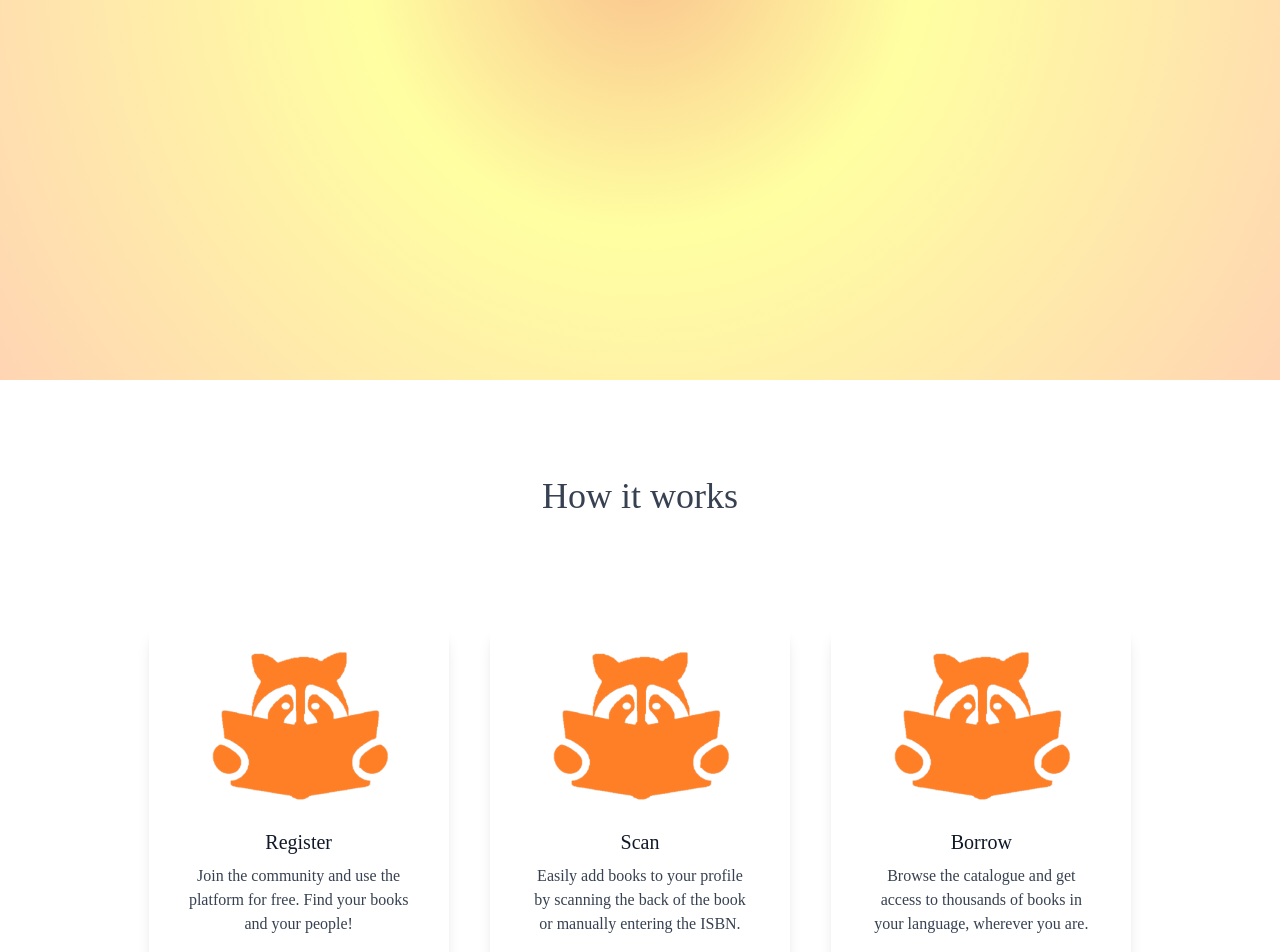
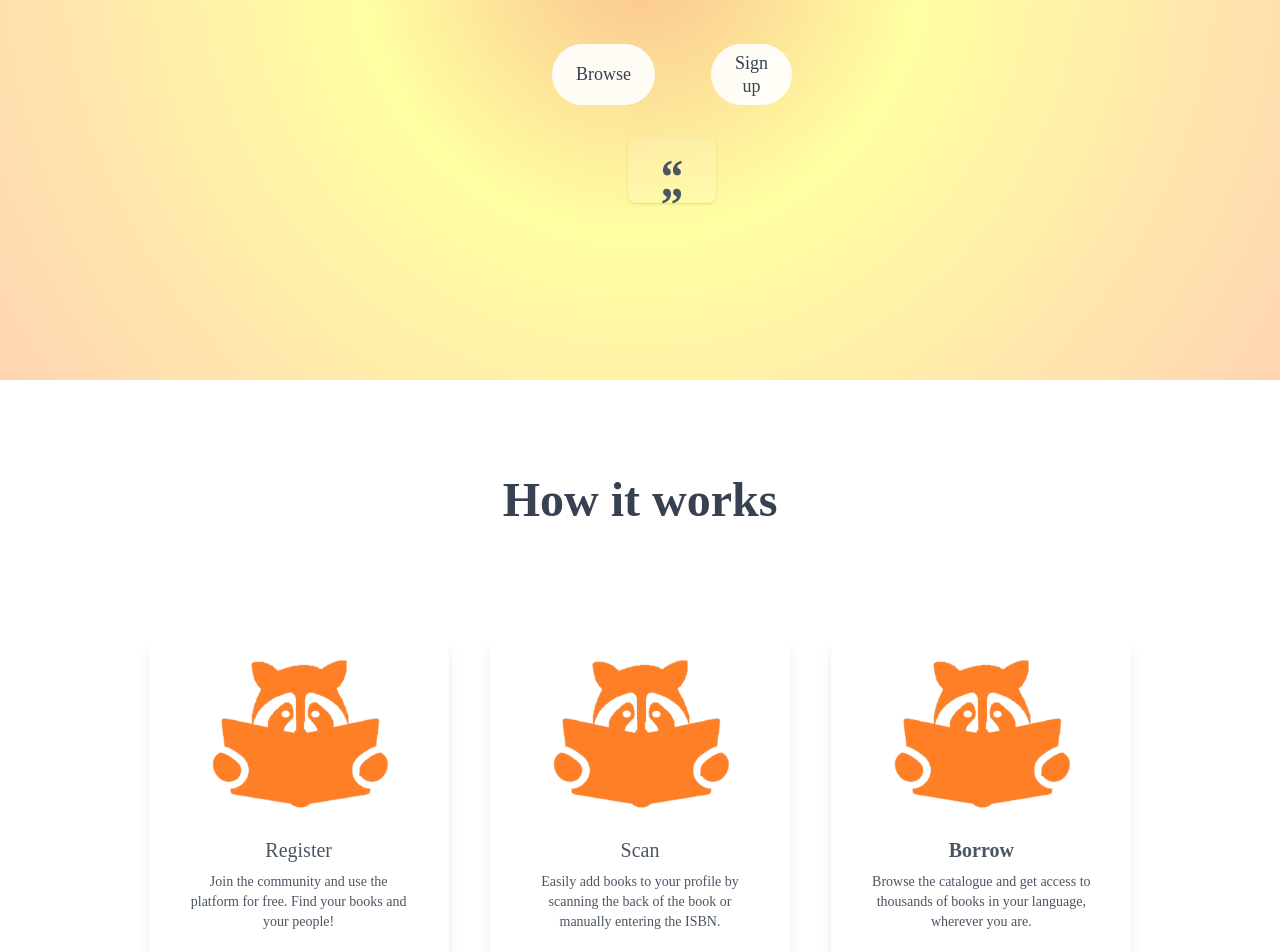
Before and after one commit to Tiefengnom/Bookbandits, a React (Create React App) app in the folder frontend/: page / in a window 1280 px wide. Shown: the part 520-1472 px from the top of the page. Built offline with nearby package versions, Linux system fonts and the light colour scheme; no server answers.

Commit message:
style fonts and details

```diff
--- a/frontend/src/components/BarcodeScanner.js
+++ b/frontend/src/components/BarcodeScanner.js
@@ -11,5 +11,5 @@ export const BarcodeScanner = ({ setSearchKey }) => {
         onResult: setSearchKey,
     });
 
-    return <video ref={ref} />;
+    return <video ref={ref} className="m-auto border-8 w-[350px] md:w-[500px]  border-pink-600"/>;
 };
--- a/frontend/src/components/BorrowedByMe.js
+++ b/frontend/src/components/BorrowedByMe.js
@@ -5,7 +5,7 @@ function BorrowedByMe({books}) {
     const navigate = useNavigate();
     return (
         <div>
-            <p>Books borrowed by me</p>
+            <p className="font-bold text-2xl">Books borrowed by me</p>
             {books.map((b) => (
                 <div key={b._id} className="bg-white w-full p-5 shadow-lg rounded border-b-[4px] border-transparent hover:border-pink-500 text-gray-700 text-center mt-4">
                     <div>{b.title}</div>
--- a/frontend/src/components/BorrowedFromMe.js
+++ b/frontend/src/components/BorrowedFromMe.js
@@ -6,7 +6,7 @@ function BorrowedFromMe({books, approve, reject}) {
    const navigate = useNavigate()
     return (
         <div>
-            <p>Books borrowed from me</p>
+            <p className="font-bold text-2xl">Books borrowed from me</p>
             {books.map((b) => (
                 <div key={b._id} className="bg-white-600 w-full p-5 shadow-lg rounded transition-colors border-b-[4px] border-transparent hover:border-pink-500 text-gray-700 text-center mt-4">
                     <div>{b.title}</div>
--- a/frontend/src/components/Cards.js
+++ b/frontend/src/components/Cards.js
@@ -10,7 +10,7 @@ function Cards() {
         <div className="flex justify-around flex-wrap pb-16">
             <div className='cards-home m-4'>
                 <div className='flex justify-center'>
-                    <div className='rounded-lg shadow-lg  hover:hover:bg-gradient-to-br from-yellow-200 to-pink-200 p-4 w-[300px]'  onClick={() => navigate("/signup")}>
+                    <div className=' h-[350px] rounded-lg shadow-lg  hover:hover:bg-gradient-to-br from-yellow-200 to-pink-200 p-4 w-[300px]'  onClick={() => navigate("/signup")}>
                         <a href='#!' className='flex justify-center'>
                             <img
                                 className='rounded-full h-[160px] w-[200px] m-0'
@@ -19,8 +19,8 @@ function Cards() {
                             />
                         </a>
                         <div className='p-6'>
-                            <h5 className='text-gray-900 text-xl font-medium mb-2'>Register</h5>
-                            <p className='text-gray-700 text-base mb-4'>
+                            <h5 className='text-gray-600 text-xl font-bold font-medium mb-2'>Register</h5>
+                            <p className='text-gray-600  mb-4 text-sm'>
                                Join the community and use the platform for free. Find your books and your people!
                             </p>
 
@@ -31,7 +31,7 @@ function Cards() {
 
             <div className='cards-home m-4'>
                 <div className='flex justify-center'>
-                    <div className='rounded-lg shadow-lg p-4  hover:hover:bg-gradient-to-br from-yellow-200 to-pink-200 w-[300px]' onClick={() => navigate("/signup")}>
+                    <div className='h-[350px]  rounded-lg shadow-lg p-4  hover:hover:bg-gradient-to-br from-yellow-200 to-pink-200 w-[300px]' onClick={() => navigate("/signup")}>
                         <a href='#!' className='flex justify-center'>
                             <img
                               className='rounded-full h-[160px] w-[200px] m-0'
@@ -40,8 +40,8 @@ function Cards() {
                             />
                         </a>
                         <div className='p-6'>
-                            <h5 className='text-gray-900 text-xl font-medium mb-2'>Scan</h5>
-                            <p className='text-gray-700 text-base mb-4'>
+                            <h5 className='text-gray-600 text-xl font-bold font-medium mb-2'>Scan</h5>
+                            <p className='text-gray-600 text-sm mb-4'>
                                Easily add books to your profile by scanning the back of the book or manually entering the ISBN.
                             </p>
 
@@ -52,7 +52,7 @@ function Cards() {
 
             <div className='cards-home m-4'>
                 <div className='flex justify-center'>
-                    <div className='rounded-lg shadow-lg hover:bg-gradient-to-br from-yellow-200 to-pink-200 p-4 w-[300px]' onClick={() => navigate("/catalogue")}>
+                    <div className='h-[350px]  rounded-lg shadow-lg hover:bg-gradient-to-br from-yellow-200 to-pink-200 p-4 w-[300px]' onClick={() => navigate("/catalogue")}>
                         <a href='#!' className='flex justify-center'>
                             <img
                               className='rounded-full h-[160px] w-[200px] m-0'
@@ -61,8 +61,8 @@ function Cards() {
                             />
                         </a>
                         <div className='p-6'>
-                            <h5 className='text-gray-900 text-xl font-medium mb-2'>Borrow</h5>
-                            <p className='text-gray-700 text-base mb-4'>
+                            <h5 className='text-gray-600 text-xl font-bold  mb-2'>Borrow</h5>
+                            <p className='text-gray-600 text-sm mb-4'>
                              Browse the catalogue and get access to thousands of books in your language, wherever you are.
                             </p>
 
--- a/frontend/src/components/Quotes.js
+++ b/frontend/src/components/Quotes.js
@@ -26,13 +26,13 @@ const [quote, setQuote]=useState()
   return (
     <div className="flex justify-center">
 
-     <div class="max-w-4xl text-gray-800 bg-white bg-opacity-10 mt-8 px-16 rounded-lg shadow">
+     <div class="max-w-4xl text-gray-800 bg-white bg-opacity-10 mt-8 px-8 rounded-lg shadow">
      <div class="mt-4 h-3 text-5xl text-left text-gray-600 font-bold font-serif">“</div>
 
-         <h3 className="mt-4 text-left">{quote?.quote}</h3>
+         <h3 className="mt-4 text-left text-lg">{quote?.quote}</h3>
          <div class="h-3 text-5xl text-right text-gray-600 font-bold font-serif">”</div>
 
-          <p className="m-t4 text-left">{quote?.author}</p>
+          <p className="m-t4 text-sm text-left">{quote?.author}</p>
 
           </div>
 
--- a/frontend/src/components/SignUp.js
+++ b/frontend/src/components/SignUp.js
@@ -89,7 +89,7 @@ const SignUp = () => {
 
 
                 <div>
-                <label> Are you willing to send your books per mail?
+                <label> Are you willing to send your books via mail?
                 <input
                     type="radio"
                     name="radio-group"
@@ -113,10 +113,10 @@ const SignUp = () => {
             </div>
             <div className="flex justify-center pt-2">
                 <button type='submit' className=' bg-white bg-opacity-90 px-6 py-2 w-fit font-medium text-xs leading-tight  rounded-full hover:bg-pink-600 hover:bg-opacity-[45%] focus:outline-none focus:ring-0 transition duration-150 ease-in-out cursor:pointer m-2' >Sign up</button> </div>
-        </form> :
-
-        <AccountLanding/>}
-
+        </form> :<>
+<p>Welcome to the BookBandits family! You have successfully signed up.</p>
+        <AccountLanding/>
+        </>}
 
 
     </div>
--- a/frontend/src/pages/Home.js
+++ b/frontend/src/pages/Home.js
@@ -17,19 +17,19 @@ const Home = () => {
                 <img src={girl} alt='illustration-girl' className='w-[400px] h-[300px] mt-4' />
 
                 <div className=' mt-[20px]'>
-                    <h1 className=' w-full text-center text-4xl mb-8 leading-relaxed'>
+                    <h1 className=' w-full text-center  mb-8 leading-relaxed text-5xl font-bold '>
                         Free your Books. <br /> Be a BookBandit.
                     </h1>
                     <div className='flex gap-2 justify-center'>
                         <button
                             onClick={() => navigate("/catalogue")}
-                            className=' bg-white bg-opacity-90 px-6 py-1 border-2 border-white-500  font-medium text-xs leading-tight  rounded-full hover:bg-pink-600 hover:bg-opacity-[45%] focus:outline-none focus:ring-0 transition duration-150 ease-in-out cursor:pointer'>
+                            className=' text-lg bg-white bg-opacity-90 px-6 py-1 font-medium  leading-tight  rounded-full hover:bg-pink-600 hover:bg-opacity-[45%] focus:outline-none focus:ring-0 transition duration-150 ease-in-out cursor:pointer mx-6'>
                             Browse
                         </button>
 
                         <button
                             onClick={() => navigate("/signup")}
-                            className=' bg-white bg-opacity-90 px-6 py-2 border-2 border-white-500 font-medium text-xs leading-tight  rounded-full hover:bg-pink-600 hover:bg-opacity-[35%] focus:outline-none focus:ring-0 transition duration-150 ease-in-out cursor:pointer'>
+                            className='text-lg bg-white bg-opacity-90 px-6 py-2  font-medium  leading-tight  rounded-full hover:bg-pink-600 hover:bg-opacity-[35%] focus:outline-none focus:ring-0 transition duration-150 ease-in-out cursor:pointer mx-6'>
                             Sign up
                         </button>
                     </div>
@@ -48,8 +48,8 @@ const Home = () => {
                {/* <Catalogue /> */}
             {/* </div> */}
             <div className='bg-white w-screen text-center'>
-                <div className='w-4/5 m-auto'>
-                    <h1 className='text-4xl m-0 p-24'>How it works</h1>
+                <div className='  w-4/5 m-auto'>
+                    <h1 className='text-5xl font-bold m-0 p-24'>How it works</h1>
                     <Cards />
                 </div>
             </div>
```
Also changed, not shown: frontend/src/components/SingleBook.js (+4 -4 lines), frontend/src/pages/AccountLanding.js (+5 -5 lines), frontend/src/pages/Catalogue.js (+7 -7 lines), frontend/src/index.css (line endings or trailing spaces).
